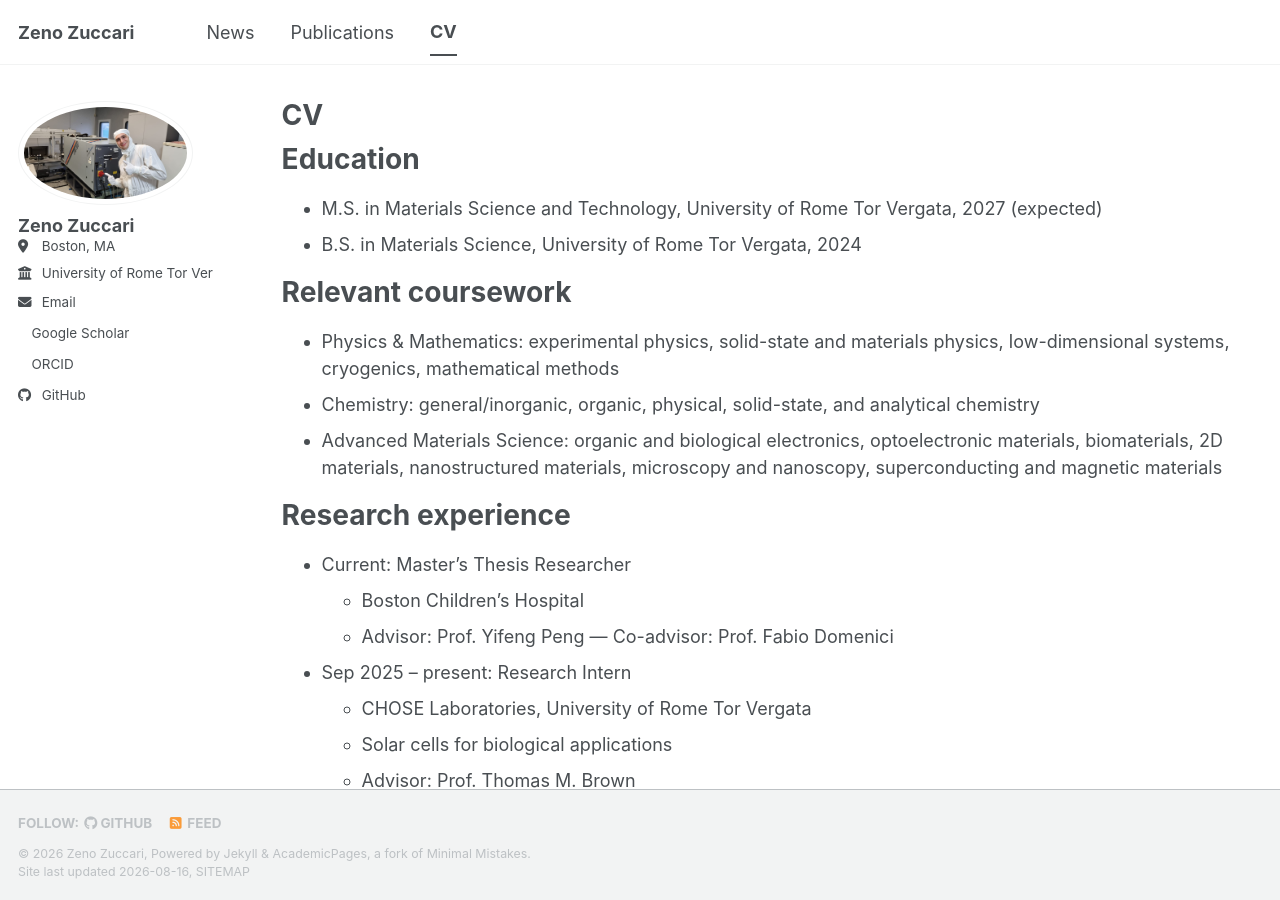
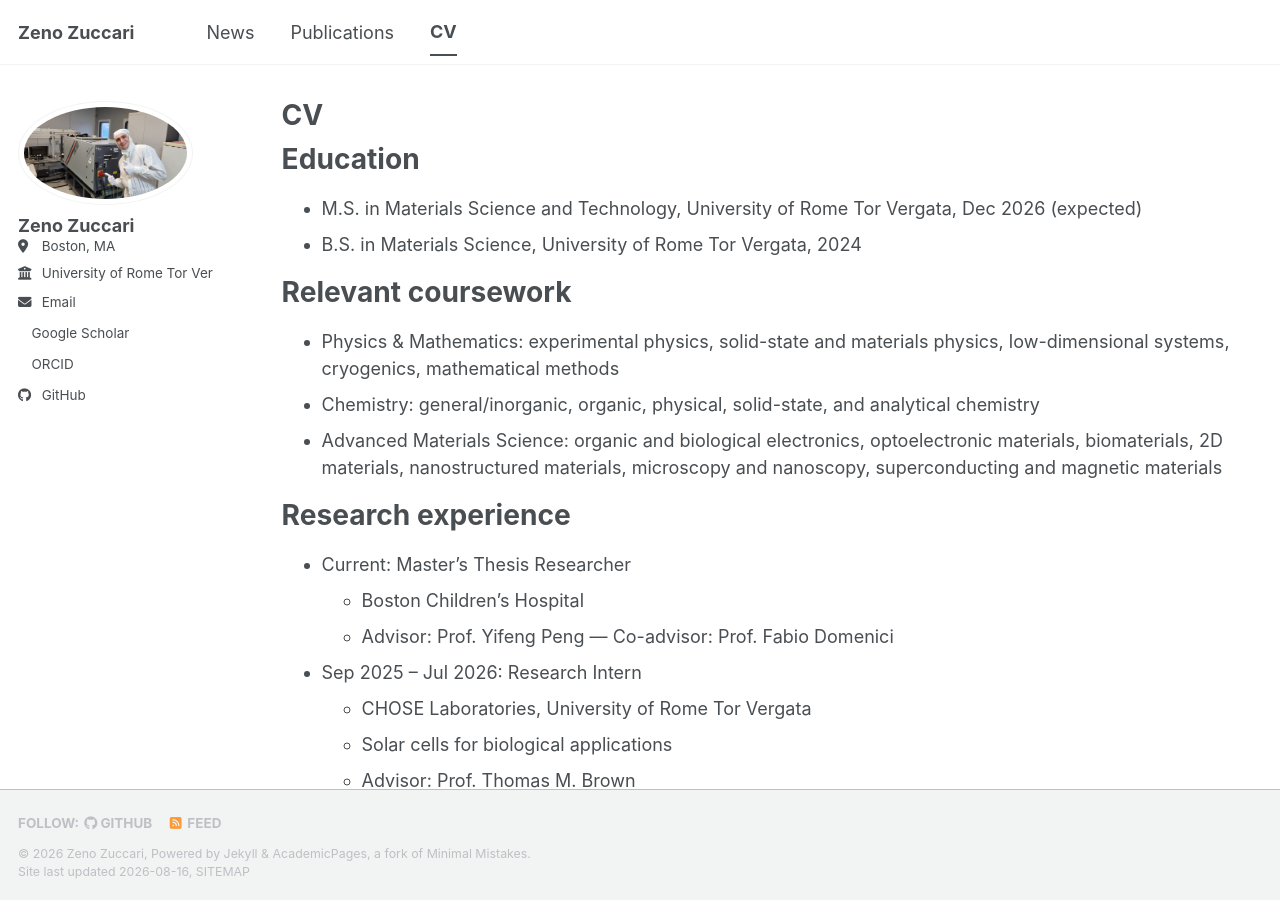
Before and after one commit to zzuccari/portfolio, a Jekyll site: the page built from _pages/cv.md, in a window 1280 px wide and 900 px high. Built offline with Jekyll 4.4.1, drawn with Linux system fonts in a browser that asks for light colours; a style sheet for code colours, icons or effects is not loaded.

Commit message:
Correct expected graduation date and CHOSE internship end date

```diff
--- a/_pages/cv.md
+++ b/_pages/cv.md
@@ -11,7 +11,7 @@ redirect_from:
 
 Education
 ======
-* M.S. in Materials Science and Technology, University of Rome Tor Vergata, 2027 (expected)
+* M.S. in Materials Science and Technology, University of Rome Tor Vergata, Dec 2026 (expected)
 * B.S. in Materials Science, University of Rome Tor Vergata, 2024
 
 Relevant coursework
@@ -26,7 +26,7 @@ Research experience
   * Boston Children's Hospital
   * Advisor: Prof. Yifeng Peng — Co-advisor: Prof. Fabio Domenici
 
-* Sep 2025 – present: Research Intern
+* Sep 2025 – Jul 2026: Research Intern
   * CHOSE Laboratories, University of Rome Tor Vergata
   * Solar cells for biological applications
   * Advisor: Prof. Thomas M. Brown
```
Also changed, not shown: _pages/about.md (+1 -1 lines).
